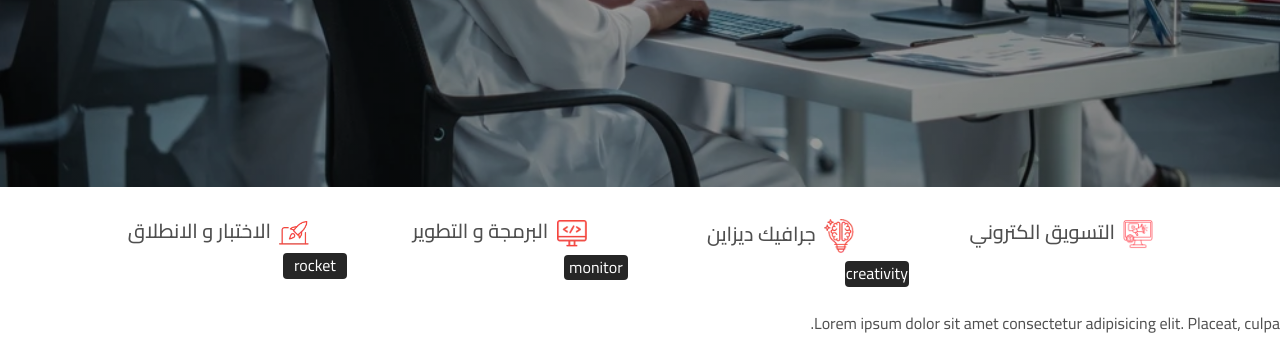
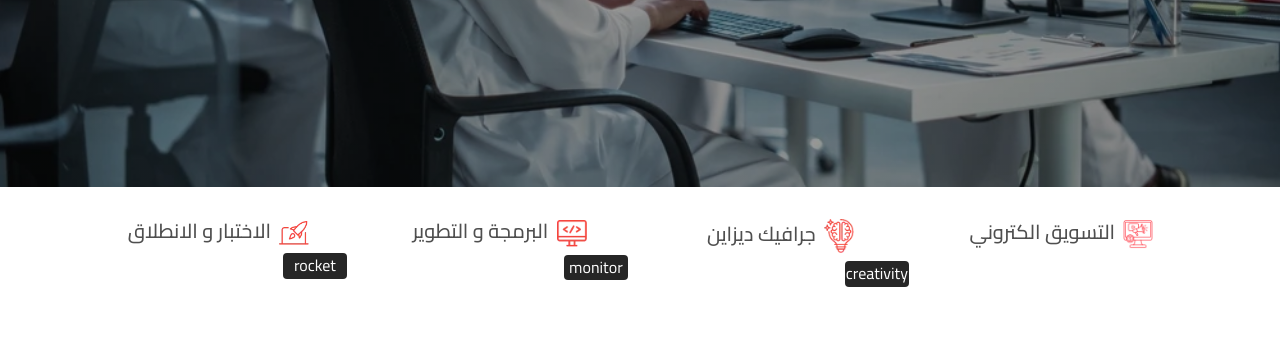
Before and after one commit to Ziad-Emad20/MASAR, a website: page index.html in a window 1280 px wide. Shown: the part 453-800 px from the top of the page. Drawn offline with Linux system fonts and the light colour scheme.

Commit message:
update test3

```diff
--- a/index.html
+++ b/index.html
@@ -133,9 +133,6 @@
 
 
 
-<div>
-  Lorem ipsum dolor sit amet consectetur adipisicing elit. Placeat, culpa.
-</div>
 
 
 
@@ -247,7 +244,8 @@
         <div class="inner-item">
           <img src="./img/موشن جرافيك.png" width="80px" class="mb-3" alt="موشن جرافيك">
           <h5 class="mt-4 mb-4">موشن جرافيك</h5>
-          <p class="p-1">نعمل على تقديم خدمات الموشن جرافيك مع محتوى مؤثر و ملهم لدينا متخصصين في تصميم الموشن جرافيك بأعلى جودة</p>
+          <p class="p-1">نعمل على تقديم خدمات الموشن جرافيك مع محتوى مؤثر و ملهم لدينا متخصصين في تصميم الموشن جرافيك
+            بأعلى جودة</p>
         </div>
       </div>
       <!-- Business identity -->
@@ -255,7 +253,8 @@
         <div class="inner-item">
           <img src="./img/تصميم الهوية التجارية.png" width="70px" alt="تصميم الهوية التجارية">
           <h5 class="mt-4 mb-4">تصميم الهوية التجارية </h5>
-          <p>اجعل عملائك المحتملين يتذكرون شركتك ويميزونها عن الآخرين مع التصميمات و الألوان ذات الدلالة المناسبة مع نشاطك</p>
+          <p>اجعل عملائك المحتملين يتذكرون شركتك ويميزونها عن الآخرين مع التصميمات و الألوان ذات الدلالة المناسبة مع
+            نشاطك</p>
         </div>
       </div>
     </div>
@@ -548,9 +547,10 @@
   <!-- end Footer-->
 
 
-<div>
-  Lorem ipsum dolor sit amet consectetur adipisicing elit. Rem quaerat impedit maiores enim fuga cum, sint pariatur odio hic exercitationem.
-</div>
+  <div>
+    Lorem ipsum dolor sit amet consectetur adipisicing elit. Rem quaerat impedit maiores enim fuga cum, sint pariatur
+    odio hic exercitationem.
+  </div>
 
   <!-- MDB -->
   <script src="js/bootstrap.bundle.js"></script>
```
